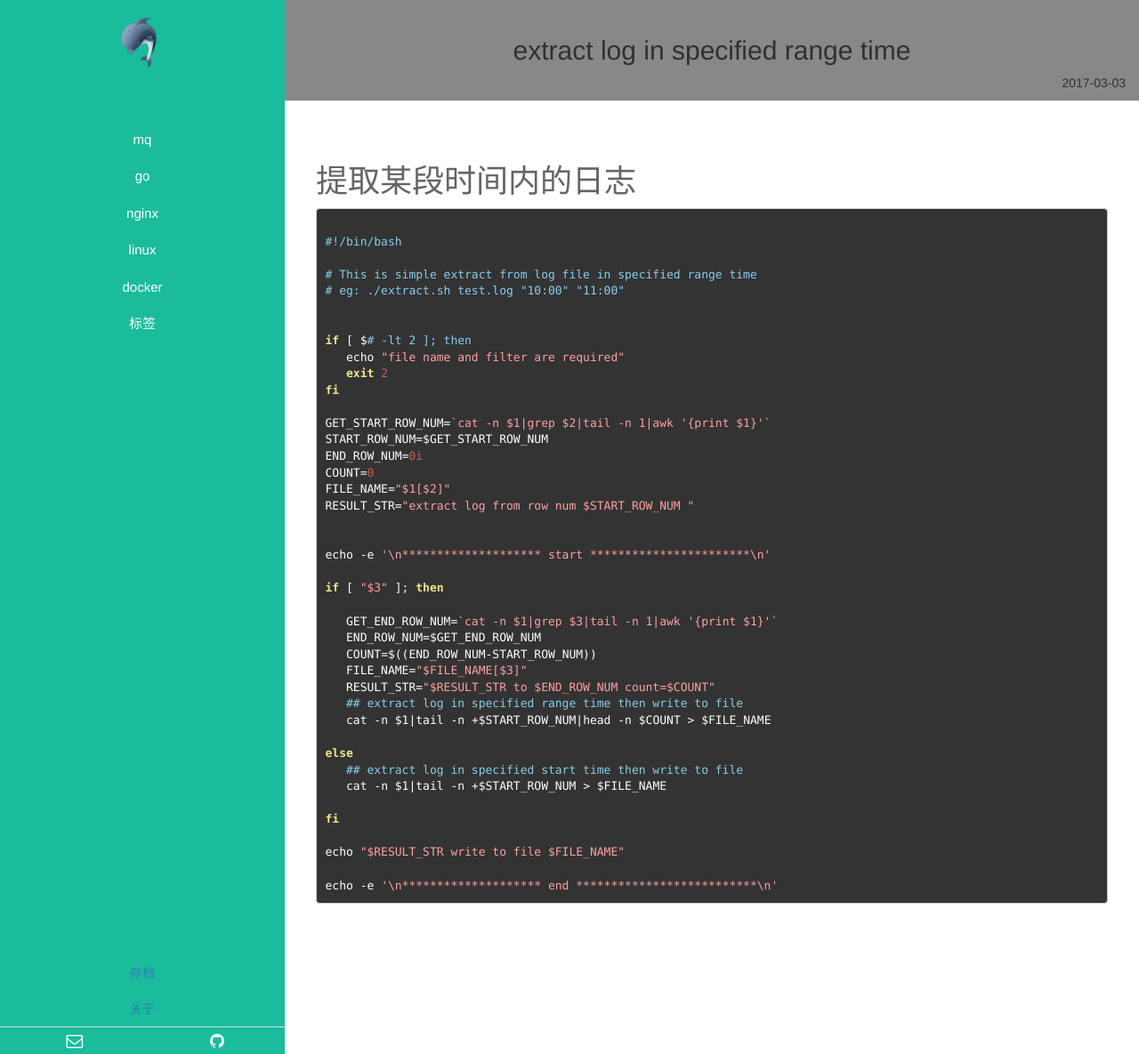
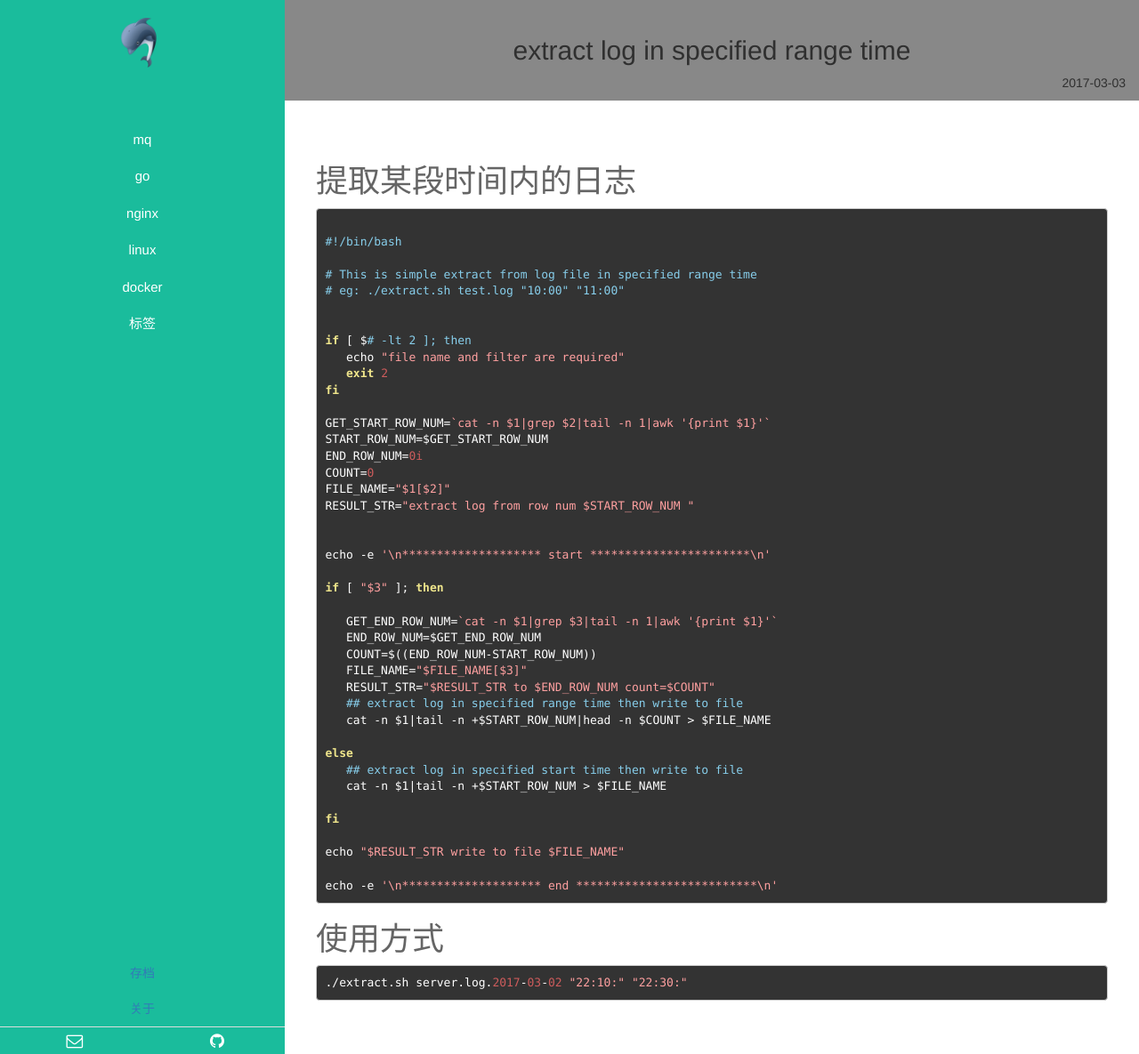
Before and after one commit to wcccode/wcccode.github.io, a Jekyll site: the page built from _posts/linux/2017-03-03-extract-log-by-range-time.md, in a window 1280 px wide. Shown: the whole page at 89% size. Built offline with Jekyll 4.4.1, drawn with Linux system fonts in a browser that asks for light colours.

Commit message:
Update 2017-03-03-extract-log-by-range-time.md

````diff
--- a/_posts/linux/2017-03-03-extract-log-by-range-time.md
+++ b/_posts/linux/2017-03-03-extract-log-by-range-time.md
@@ -51,3 +51,10 @@ echo "$RESULT_STR write to file $FILE_NAME"
 echo -e '\n******************** end **************************\n'
 
 ```
+
+# 使用方式
+
+```
+./extract.sh server.log.2017-03-02 "22:10:" "22:30:"
+
+```
````
